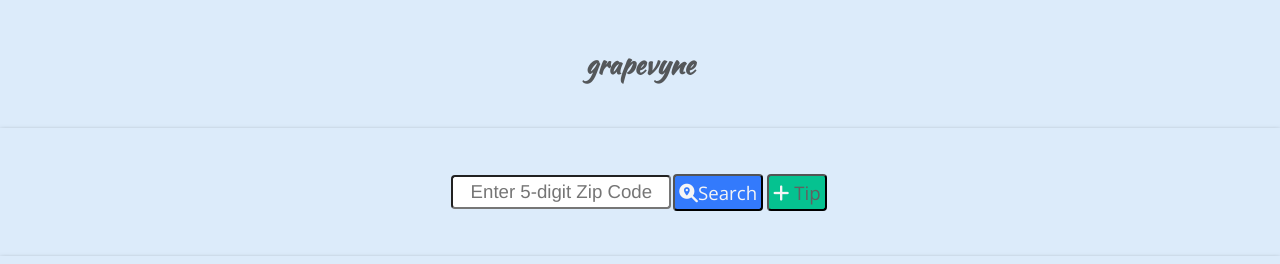
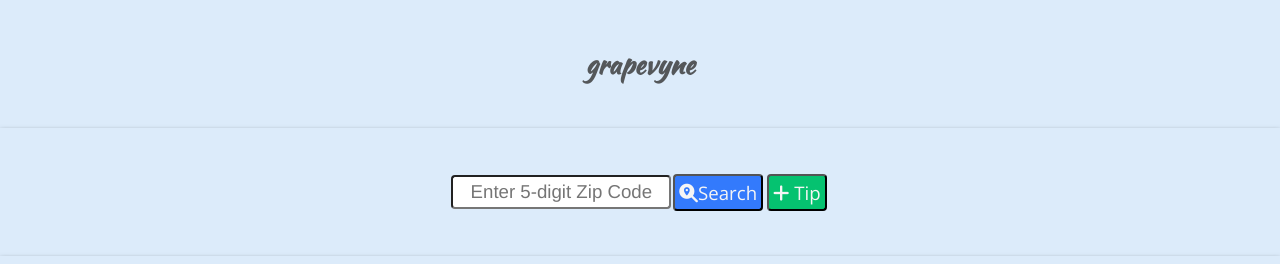
Before and after one commit to grapevyne/Tiply, a React app: page / in a window 1280 px wide. Shown: the top 264 px of the page. Built offline with nearby package versions, Linux system fonts and the light colour scheme.

Commit message:
minor font color change

```diff
--- a/assets/styles.css
+++ b/assets/styles.css
@@ -139,10 +139,11 @@ h3 {
     padding: 4px;
     color: whitesmoke;
 }
+/* search and add button icon color */
 button > i.fas {
     color: whitesmoke;
 }
 .add-button {
-    background-color: rgb(5, 194, 144);
-    color: rgb(97, 97, 97);
+    background-color: rgb(5, 194, 112);
+    color: whitesmoke;
 }
--- a/client/reducers/tipsReducer.js
+++ b/client/reducers/tipsReducer.js
@@ -27,7 +27,7 @@ const initialState = {
       blurb: 'There\'s a PARTY in VENICE!!! COME HERE!',
       timestamp: 'Dec 2019',
       zip: '90291',
-      votes: 79,
+      votes: 9,
       tags: ['Food', 'Free', 'Meetup']
     },
   ],
```
